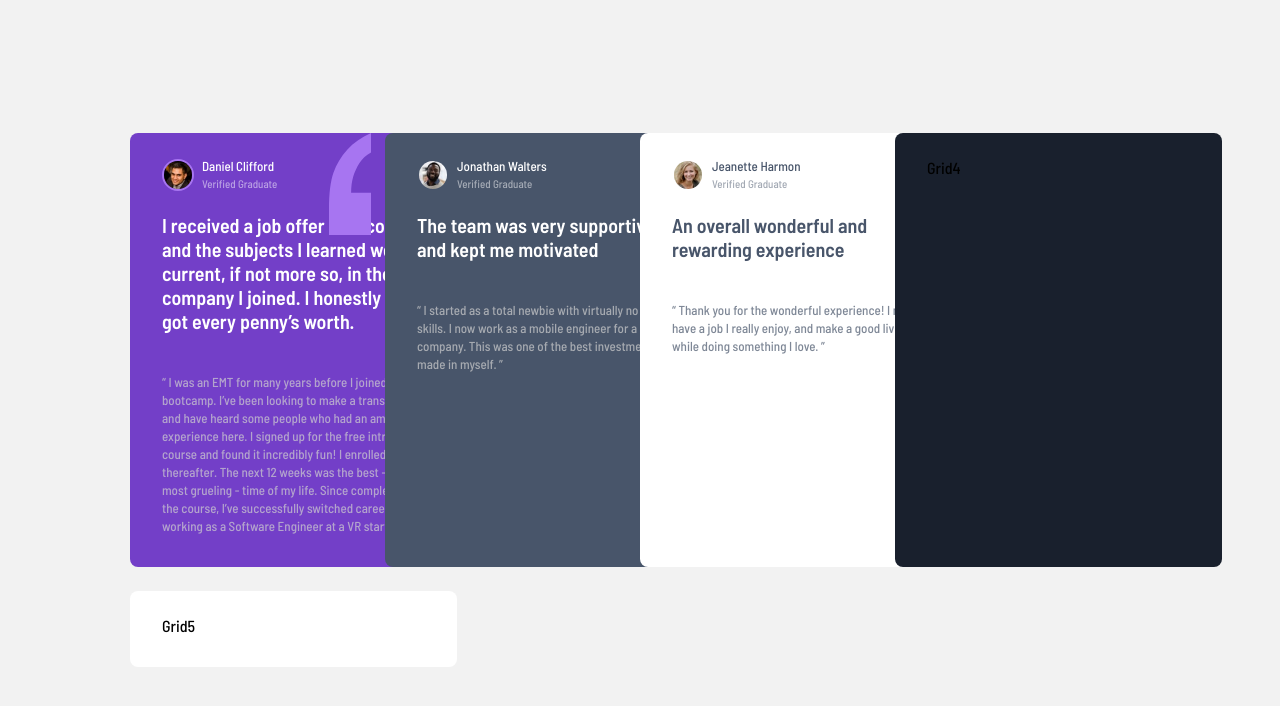
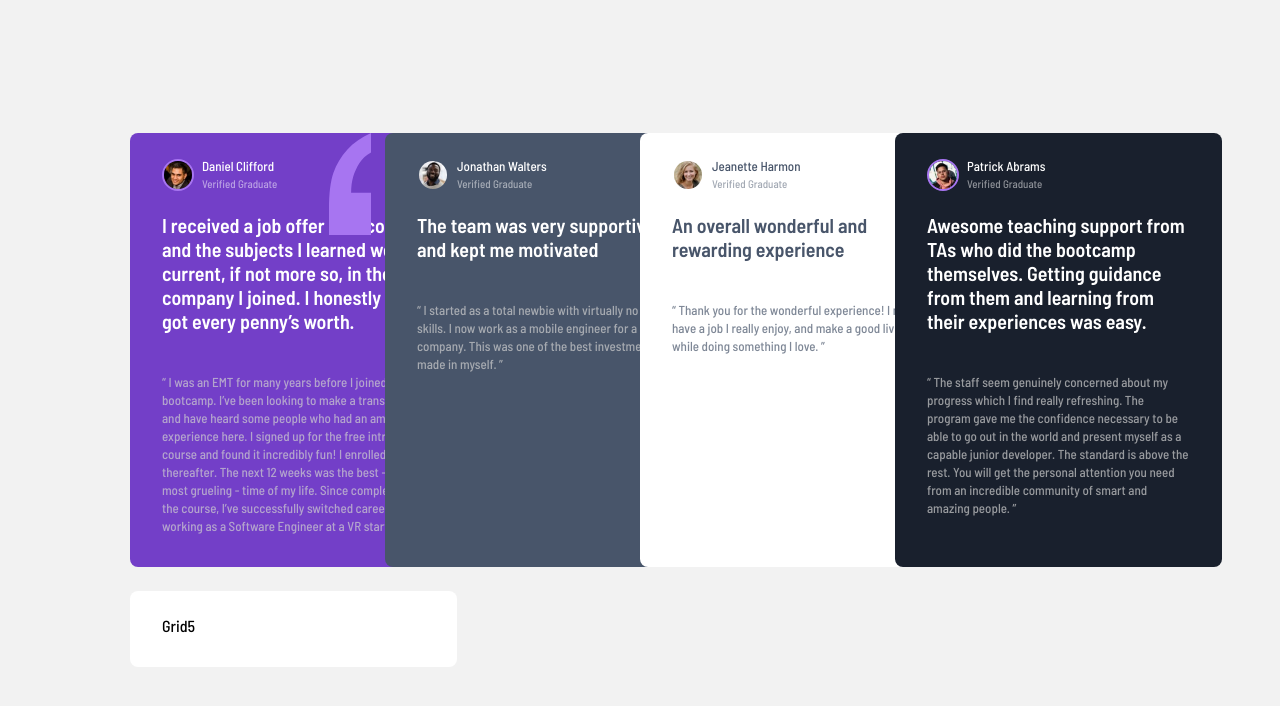
Before and after one commit to ThiCode126/Testimonials-grid-section, a website built with Parcel: page index.html in a window 1280 px wide. Built offline with nearby package versions, Linux system fonts and the light colour scheme.

Commit message:
Up grid-4

```diff
--- a/index.html
+++ b/index.html
@@ -64,7 +64,23 @@
                 “ Thank you for the wonderful experience! I now have a job I really enjoy, and make a good living while doing something I love. ”
             </div>
         </div>
-        <div id="card-4" class="card">Grid4</div>
+        <div id="card-4" class="card">
+            <div class="author">
+                <div class="picture">
+                    <img id="picture-4" src="./assets/image-patrick.jpg" alt="Profil Picture">
+                </div>
+                <div class="profil">
+                    <span class="name txt-white">Patrick Abrams</span>
+                    <span class="grade txt-white">Verified Graduate</span>
+                </div>
+            </div>
+            <div class="title txt-white">
+                Awesome teaching support from TAs who did the bootcamp themselves. Getting guidance from them and learning from their experiences was easy.
+            </div>
+            <div class="desc txt-grey">
+                “ The staff seem genuinely concerned about my progress which I find really refreshing. The program gave me the confidence necessary to be able to go out in the world and present myself as a capable junior developer. The standard is above the rest. You will get the personal attention you need from an incredible community of smart and amazing people. ”
+            </div>
+        </div>
         <div id="card-5" class="card">Grid5</div>
     </div>
 
--- a/style/card.scss
+++ b/style/card.scss
@@ -50,7 +50,7 @@
             height: 28px;
             width: 28px;
 
-            &#picture-1 {
+            &#picture-1, &#picture-4 {
                 border-color: #A775F1;
             }
 
```
